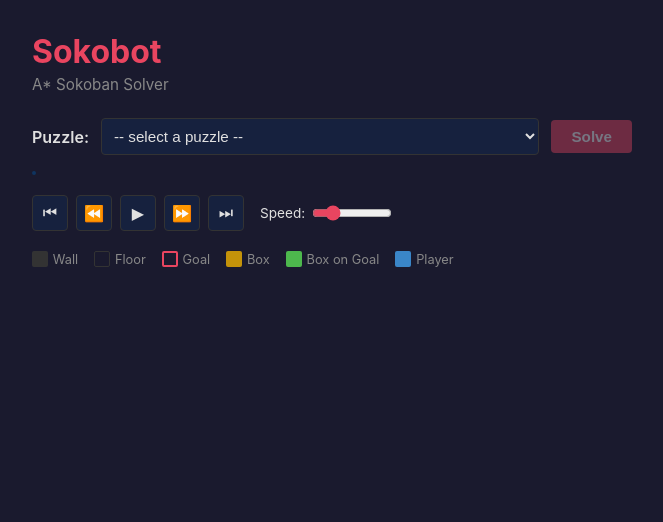
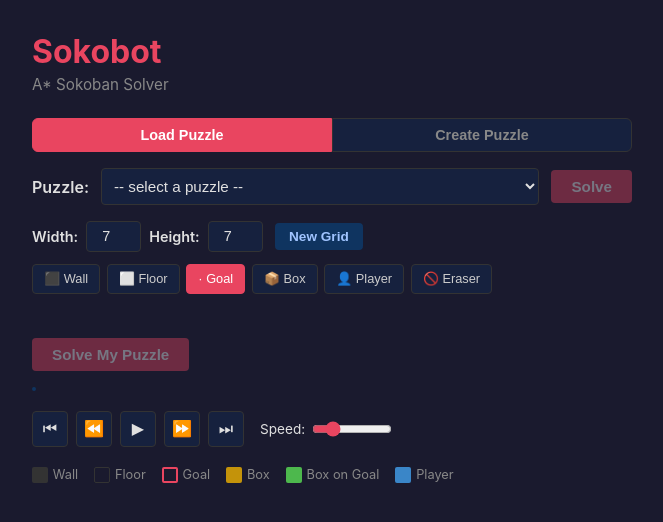
Before and after one commit to Dalyourprogrammer/AI_Class, a Flask app: page / in a window 1280 px wide. Shown: the top 522 px of the page, without its empty margins (308-971 px from the left). Run offline with Flask 3, Linux system fonts and the light colour scheme.

Commit message:
Sokobot - Finished

```diff
--- a/Sprint2/Sokobot/static/index.html
+++ b/Sprint2/Sokobot/static/index.html
@@ -11,13 +11,40 @@
     <h1>Sokobot</h1>
     <p class="subtitle">A* Sokoban Solver</p>
 
-    <!-- Puzzle selector -->
-    <div class="controls">
+    <!-- Mode toggle -->
+    <div class="mode-toggle">
+      <button class="mode-btn active" id="mode-load">Load Puzzle</button>
+      <button class="mode-btn" id="mode-create">Create Puzzle</button>
+    </div>
+
+    <!-- Load mode: Puzzle selector -->
+    <div class="controls" id="load-controls">
       <label for="puzzle-select">Puzzle:</label>
       <select id="puzzle-select">
         <option value="">Loading...</option>
       </select>
       <button id="solve-btn" disabled>Solve</button>
+    </div>
+
+    <!-- Editor mode: Design controls -->
+    <div id="editor-controls" class="editor-controls hidden">
+      <div class="editor-size">
+        <label>Width:</label>
+        <input type="number" id="editor-width" min="4" max="16" value="7">
+        <label>Height:</label>
+        <input type="number" id="editor-height" min="4" max="16" value="7">
+        <button id="new-grid-btn">New Grid</button>
+      </div>
+      <div class="tool-palette">
+        <button class="tool-btn" data-tool="wall" title="Wall">&#x2B1B; Wall</button>
+        <button class="tool-btn" data-tool="floor" title="Floor">&#x2B1C; Floor</button>
+        <button class="tool-btn active" data-tool="goal" title="Goal">&middot; Goal</button>
+        <button class="tool-btn" data-tool="box" title="Box">&#x1F4E6; Box</button>
+        <button class="tool-btn" data-tool="player" title="Player">&#x1F464; Player</button>
+        <button class="tool-btn" data-tool="eraser" title="Eraser">&#x1F6AB; Eraser</button>
+      </div>
+      <div id="editor-validation" class="editor-validation"></div>
+      <button id="editor-solve-btn" disabled>Solve My Puzzle</button>
     </div>
 
     <!-- Status bar -->
--- a/Sprint2/Sokobot/static/script.js
+++ b/Sprint2/Sokobot/static/script.js
@@ -21,6 +21,17 @@ const endBtn        = document.getElementById("end-btn");
 const speedSlider   = document.getElementById("speed");
 const stepCounter   = document.getElementById("step-counter");
 
+// Editor DOM refs
+const modeLoadBtn      = document.getElementById("mode-load");
+const modeCreateBtn    = document.getElementById("mode-create");
+const loadControls     = document.getElementById("load-controls");
+const editorControls   = document.getElementById("editor-controls");
+const editorWidthIn    = document.getElementById("editor-width");
+const editorHeightIn   = document.getElementById("editor-height");
+const newGridBtn       = document.getElementById("new-grid-btn");
+const editorValidation = document.getElementById("editor-validation");
+const editorSolveBtn   = document.getElementById("editor-solve-btn");
+
 // ── State ─────────────────────────────────────────────────────
 let puzzles      = [];      // loaded from /api/levels
 let currentLevel = null;    // raw level text
@@ -30,6 +41,12 @@ let stepIndex    = 0;       // current playback position
 let playing      = false;
 let playTimer    = null;
 let pollTimer    = null;
+
+// Editor state
+let editorMode    = false;
+let editorGrid    = null;   // 2D array of { base, entity }
+let selectedTool  = "goal";
+let isDrawing     = false;
 
 // ── Direction deltas ──────────────────────────────────────────
 const DELTA = {
@@ -180,12 +197,16 @@ function computeInterior(interior, state) {
 
 solveBtn.addEventListener("click", startSolve);
 
+function getActiveSolveBtn() {
+  return editorMode ? editorSolveBtn : solveBtn;
+}
+
 async function startSolve() {
   if (!currentLevel) return;
   stopPlayback();
   solution = null;
   playbackDiv.classList.add("hidden");
-  solveBtn.disabled = true;
+  getActiveSolveBtn().disabled = true;
   showStatus("searching", "Submitting puzzle...");
 
   try {
@@ -198,7 +219,7 @@ async function startSolve() {
 
     if (data.status === "error") {
       showStatus("error", data.message);
-      solveBtn.disabled = false;
+      getActiveSolveBtn().disabled = false;
       return;
     }
 
@@ -206,7 +227,7 @@ async function startSolve() {
     pollForResult(data.job_id);
   } catch (e) {
     showStatus("error", "Network error.");
-    solveBtn.disabled = false;
+    getActiveSolveBtn().disabled = false;
   }
 }
 
@@ -232,6 +253,7 @@ function pollForResult(jobId) {
         showStatus("solved",
           `Solved in ${data.pushes} pushes (${data.states_explored.toLocaleString()} states explored)`);
         boardState = parseLevel(currentLevel);
+        boardDiv.classList.remove("editable");
         renderBoard();
         playbackDiv.classList.remove("hidden");
         updateStepCounter();
@@ -240,11 +262,11 @@ function pollForResult(jobId) {
       } else {
         showStatus("error", data.message || "Unknown error.");
       }
-      solveBtn.disabled = false;
+      getActiveSolveBtn().disabled = false;
     } catch (e) {
       clearInterval(pollTimer);
       showStatus("error", "Lost connection while polling.");
-      solveBtn.disabled = false;
+      getActiveSolveBtn().disabled = false;
     }
   }, 500);
 }
@@ -339,5 +361,217 @@ function hideStatus() {
   statusDiv.className = "status hidden";
 }
 
+// ══════════════════════════════════════════════════════════════
+// STEP E: Puzzle Editor — mode switching, grid, tools, validation
+// ══════════════════════════════════════════════════════════════
+
+// ── Mode switching ───────────────────────────────────────────
+modeLoadBtn.addEventListener("click", () => switchMode(false));
+modeCreateBtn.addEventListener("click", () => switchMode(true));
+
+function switchMode(toEditor) {
+  editorMode = toEditor;
+  stopPlayback();
+  solution = null;
+  playbackDiv.classList.add("hidden");
+  hideStatus();
+
+  modeLoadBtn.classList.toggle("active", !toEditor);
+  modeCreateBtn.classList.toggle("active", toEditor);
+  loadControls.classList.toggle("hidden", toEditor);
+  editorControls.classList.toggle("hidden", !toEditor);
+  boardDiv.classList.toggle("editable", toEditor);
+
+  if (toEditor) {
+    if (!editorGrid) initEditorGrid(+editorWidthIn.value, +editorHeightIn.value);
+    renderEditorBoard();
+    updateValidation();
+  } else {
+    // Restore load-mode board if a puzzle was selected
+    if (currentLevel) {
+      boardState = parseLevel(currentLevel);
+      renderBoard();
+    } else {
+      boardDiv.innerHTML = "";
+    }
+  }
+}
+
+// ── Editor grid init ─────────────────────────────────────────
+newGridBtn.addEventListener("click", () => {
+  initEditorGrid(+editorWidthIn.value, +editorHeightIn.value);
+  stopPlayback();
+  solution = null;
+  playbackDiv.classList.add("hidden");
+  hideStatus();
+  renderEditorBoard();
+  updateValidation();
+});
+
+function initEditorGrid(w, h) {
+  w = Math.max(4, Math.min(16, w));
+  h = Math.max(4, Math.min(16, h));
+  editorGrid = [];
+  for (let r = 0; r < h; r++) {
+    const row = [];
+    for (let c = 0; c < w; c++) {
+      const isBorder = (r === 0 || r === h - 1 || c === 0 || c === w - 1);
+      row.push({ base: isBorder ? "wall" : "floor", entity: "none" });
+    }
+    editorGrid.push(row);
+  }
+}
+
+// ── Render editor board ──────────────────────────────────────
+function renderEditorBoard() {
+  if (!editorGrid) return;
+  const h = editorGrid.length;
+  const w = editorGrid[0].length;
+
+  boardDiv.style.gridTemplateColumns = `repeat(${w}, 48px)`;
+  boardDiv.innerHTML = "";
+
+  for (let r = 0; r < h; r++) {
+    for (let c = 0; c < w; c++) {
+      const cell = document.createElement("div");
+      cell.className = "cell " + editorCellClass(editorGrid[r][c]);
+      cell.textContent = editorCellText(editorGrid[r][c]);
+
+      cell.addEventListener("mousedown", (e) => {
+        e.preventDefault();
+        isDrawing = true;
+        applyTool(r, c);
+      });
+      cell.addEventListener("mouseenter", () => {
+        if (isDrawing && selectedTool !== "player") applyTool(r, c);
+      });
+
+      boardDiv.appendChild(cell);
+    }
+  }
+}
+
+function editorCellClass(cell) {
+  if (cell.base === "wall") return "wall";
+  if (cell.entity === "player" && cell.base === "goal") return "player-on-goal";
+  if (cell.entity === "player") return "player";
+  if (cell.entity === "box" && cell.base === "goal") return "box-on-goal";
+  if (cell.entity === "box") return "box";
+  if (cell.base === "goal") return "goal";
+  return "floor";
+}
+
+function editorCellText(cell) {
+  if (cell.base === "wall") return "";
+  if (cell.entity === "player") return "@";
+  if (cell.entity === "box") return "\u2B1B";
+  if (cell.base === "goal" && cell.entity === "none") return "\u00B7";
+  return "";
+}
+
+// ── Tool selection ───────────────────────────────────────────
+document.querySelectorAll(".tool-btn").forEach(btn => {
+  btn.addEventListener("click", () => {
+    document.querySelectorAll(".tool-btn").forEach(b => b.classList.remove("active"));
+    btn.classList.add("active");
+    selectedTool = btn.dataset.tool;
+  });
+});
+
+// ── Apply tool to cell ───────────────────────────────────────
+function applyTool(r, c) {
+  const cell = editorGrid[r][c];
+
+  switch (selectedTool) {
+    case "wall":
+      cell.base = "wall";
+      cell.entity = "none";
+      break;
+    case "floor":
+      cell.base = "floor";
+      // keep entity as-is
+      break;
+    case "goal":
+      cell.base = (cell.base === "goal") ? "floor" : "goal";
+      // keep entity as-is
+      break;
+    case "box":
+      if (cell.entity === "box") {
+        cell.entity = "none";
+      } else {
+        if (cell.base === "wall") cell.base = "floor";
+        cell.entity = "box";
+      }
+      break;
+    case "player":
+      // Remove player from all other cells first
+      for (const row of editorGrid)
+        for (const c2 of row)
+          if (c2.entity === "player") c2.entity = "none";
+      if (cell.base === "wall") cell.base = "floor";
+      cell.entity = "player";
+      break;
+    case "eraser":
+      cell.base = "floor";
+      cell.entity = "none";
+      break;
+  }
+
+  renderEditorBoard();
+  updateValidation();
+}
+
+// Global mouseup to stop drag-painting
+document.addEventListener("mouseup", () => { isDrawing = false; });
+
+// ── Live validation ──────────────────────────────────────────
+function updateValidation() {
+  if (!editorGrid) return;
+  let boxes = 0, goals = 0, hasPlayer = false;
+
+  for (const row of editorGrid) {
+    for (const cell of row) {
+      if (cell.entity === "box") boxes++;
+      if (cell.entity === "player") hasPlayer = true;
+      if (cell.base === "goal") goals++;
+    }
+  }
+
+  const problems = [];
+  if (!hasPlayer) problems.push("Need a player");
+  if (boxes === 0) problems.push("Need at least 1 box");
+  if (goals === 0) problems.push("Need at least 1 goal");
+  if (boxes !== goals && boxes > 0 && goals > 0)
+    problems.push(`Box count (${boxes}) must equal goal count (${goals})`);
+
+  if (problems.length === 0) {
+    editorValidation.textContent = `Boxes: ${boxes} | Goals: ${goals} | Player: Yes \u2014 Ready to solve!`;
+    editorValidation.className = "editor-validation valid";
+    editorSolveBtn.disabled = false;
+  } else {
+    editorValidation.textContent = problems.join(" \u2022 ");
+    editorValidation.className = "editor-validation invalid";
+    editorSolveBtn.disabled = true;
+  }
+}
+
+// ── Convert editor grid to solver text ───────────────────────
+function editorGridToText() {
+  const CHAR_MAP = {
+    "wall|none":   "#", "wall|box": "#", "wall|player": "#",
+    "floor|none":  " ", "floor|box": "$", "floor|player": "@",
+    "goal|none":   ".", "goal|box":  "*", "goal|player":  "+",
+  };
+  return editorGrid.map(row =>
+    row.map(cell => CHAR_MAP[`${cell.base}|${cell.entity}`] || " ").join("")
+  ).join("\n");
+}
+
+// ── Editor solve button ──────────────────────────────────────
+editorSolveBtn.addEventListener("click", () => {
+  currentLevel = editorGridToText();
+  startSolve();
+});
+
 // ── Init ──────────────────────────────────────────────────────
 loadPuzzles();
--- a/Sprint2/Sokobot/static/style.css
+++ b/Sprint2/Sokobot/static/style.css
@@ -178,3 +178,126 @@ h1 {
 .swatch.box         { background: #c4930a; }
 .swatch.box-on-goal { background: #4db84d; }
 .swatch.player      { background: #3a86c8; }
+
+/* ── Mode toggle ─────────────────────────────────────────────── */
+.mode-toggle {
+  display: flex;
+  gap: 0;
+  margin-bottom: 1rem;
+}
+
+.mode-btn {
+  flex: 1;
+  padding: 0.5rem 1rem;
+  border: 1px solid #333;
+  background: #16213e;
+  color: #888;
+  font-size: 0.9rem;
+  font-weight: 600;
+  cursor: pointer;
+  transition: background 0.2s, color 0.2s;
+}
+.mode-btn:first-child { border-radius: 6px 0 0 6px; }
+.mode-btn:last-child  { border-radius: 0 6px 6px 0; }
+.mode-btn.active {
+  background: #e94560;
+  color: white;
+  border-color: #e94560;
+}
+.mode-btn:hover:not(.active) { background: #1f3466; color: #ccc; }
+
+/* ── Editor controls ─────────────────────────────────────────── */
+.editor-controls {
+  margin-bottom: 1rem;
+  display: flex;
+  flex-direction: column;
+  gap: 0.75rem;
+}
+
+.editor-size {
+  display: flex;
+  align-items: center;
+  gap: 0.5rem;
+}
+.editor-size label { font-weight: 600; font-size: 0.9rem; }
+.editor-size input[type="number"] {
+  width: 55px;
+  padding: 0.4rem;
+  border: 1px solid #333;
+  border-radius: 4px;
+  background: #16213e;
+  color: #e0e0e0;
+  font-size: 0.9rem;
+  text-align: center;
+}
+#new-grid-btn {
+  padding: 0.4rem 0.9rem;
+  border: none;
+  border-radius: 4px;
+  background: #0f3460;
+  color: #a0c4ff;
+  font-weight: 600;
+  font-size: 0.85rem;
+  cursor: pointer;
+  margin-left: 0.25rem;
+}
+#new-grid-btn:hover { background: #1f3466; }
+
+/* ── Tool palette ────────────────────────────────────────────── */
+.tool-palette {
+  display: flex;
+  flex-wrap: wrap;
+  gap: 0.4rem;
+}
+
+.tool-btn {
+  padding: 0.4rem 0.7rem;
+  border: 1px solid #333;
+  border-radius: 4px;
+  background: #16213e;
+  color: #ccc;
+  font-size: 0.8rem;
+  cursor: pointer;
+  transition: background 0.15s;
+}
+.tool-btn:hover { background: #1f3466; }
+.tool-btn.active {
+  background: #e94560;
+  color: white;
+  border-color: #e94560;
+}
+
+/* ── Validation display ──────────────────────────────────────── */
+.editor-validation {
+  font-size: 0.85rem;
+  padding: 0.4rem 0.6rem;
+  border-radius: 4px;
+  min-height: 1.5em;
+}
+.editor-validation.valid   { color: #6bcf7f; background: #0a3d1e; }
+.editor-validation.invalid { color: #f07070; background: #3d0a0a; }
+
+/* ── Editor solve button ─────────────────────────────────────── */
+#editor-solve-btn {
+  padding: 0.5rem 1.25rem;
+  border: none;
+  border-radius: 4px;
+  background: #e94560;
+  color: white;
+  font-weight: 600;
+  font-size: 0.95rem;
+  cursor: pointer;
+  transition: background 0.2s;
+  align-self: flex-start;
+}
+#editor-solve-btn:hover:not(:disabled) { background: #c73650; }
+#editor-solve-btn:disabled { opacity: 0.4; cursor: not-allowed; }
+
+/* ── Editable board (editor mode) ────────────────────────────── */
+.board.editable .cell {
+  cursor: crosshair;
+}
+.board.editable .cell:hover {
+  outline: 2px solid #e94560;
+  outline-offset: -2px;
+}
```
